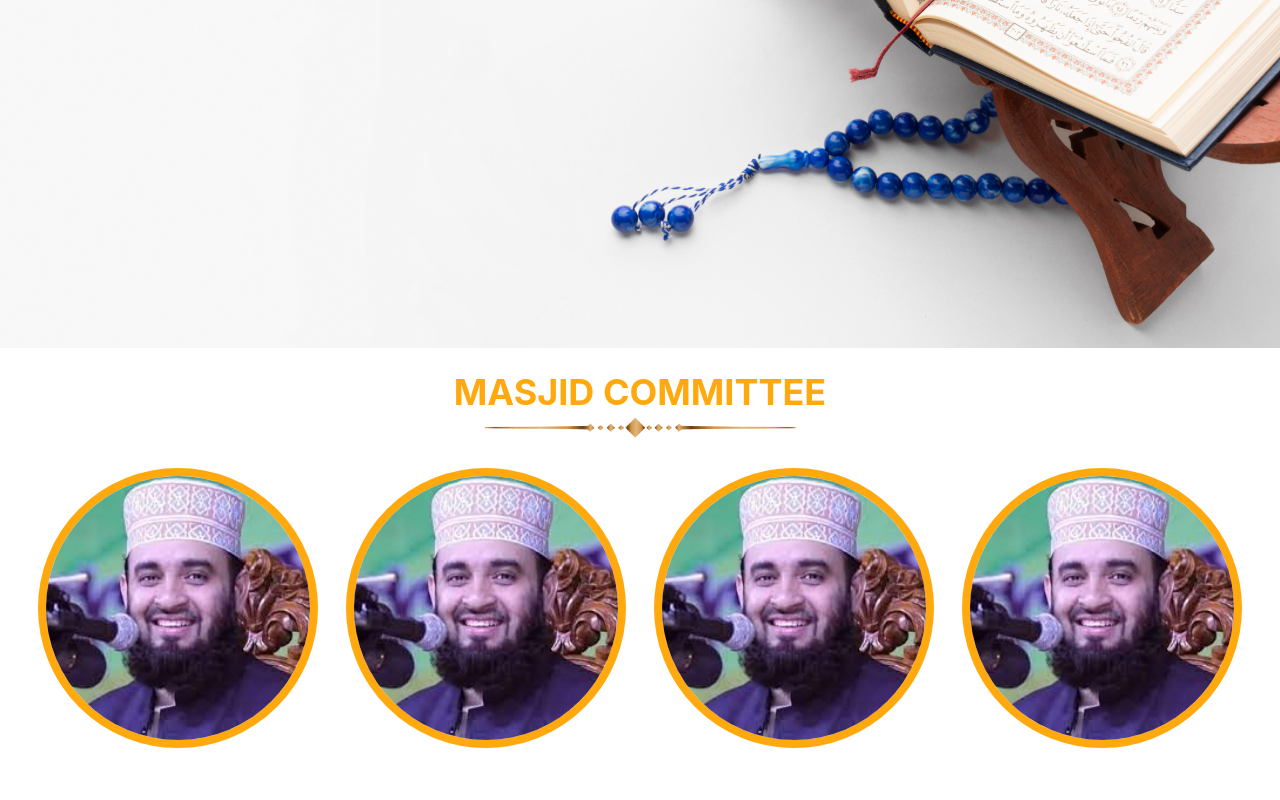
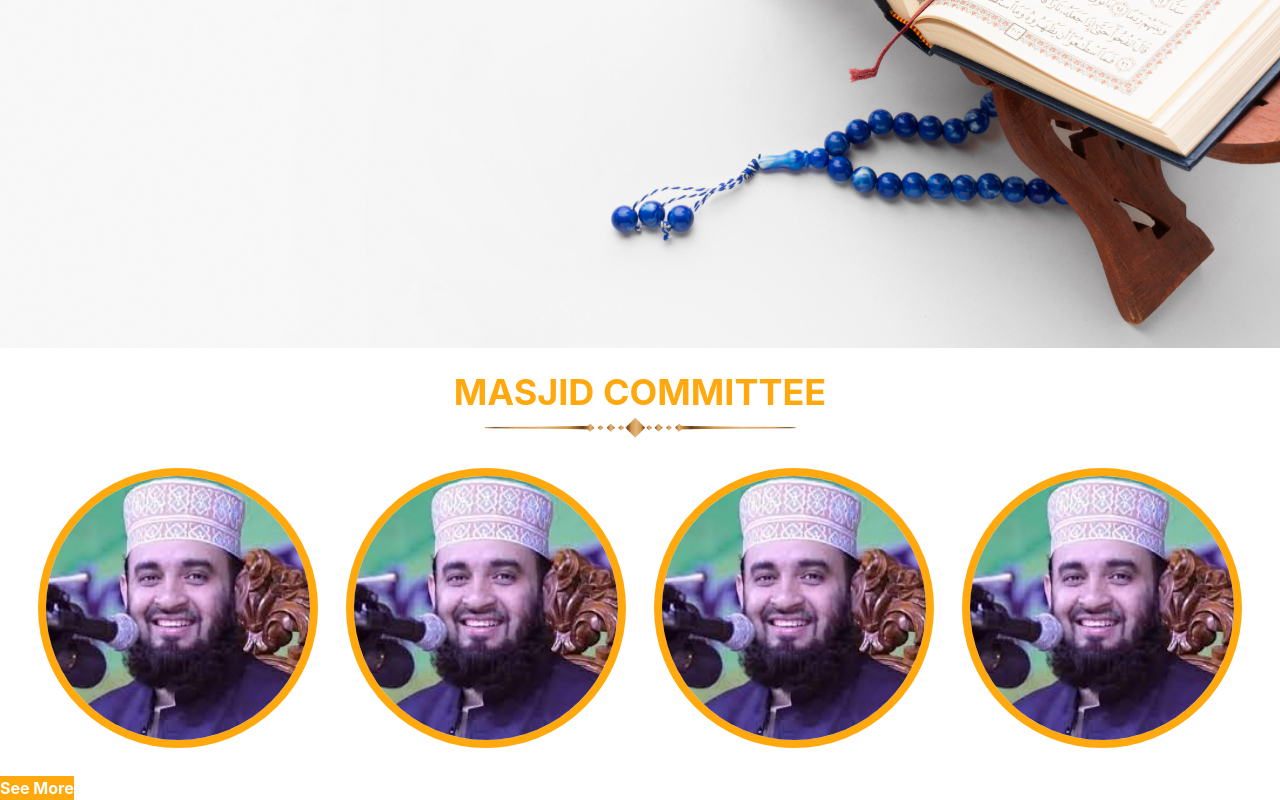
Before and after one commit to ParvesPR/moshjid-project, a React (Create React App) app: page /home in a window 1280 px wide. Shown: the part 1092-1892 px from the top of the page. Before the commit the page ends 1868 px from the top, so only its background shows below. Built offline with nearby package versions, Linux system fonts and the light colour scheme.

Commit message:
blogs component added

```diff
--- /dev/null
+++ b/src/pages/Home/Blogs/Blogs.js
@@ -0,0 +1,14 @@
+import React from 'react';
+
+const Blogs = () => {
+    return (
+        <section>
+
+            <div>
+                <button className='text-white bg-[#FFA90F] font-bold'>See More</button>
+            </div>
+        </section>
+    );
+};
+
+export default Blogs;
--- a/src/pages/Home/Home/Home.js
+++ b/src/pages/Home/Home/Home.js
@@ -1,5 +1,6 @@
 import React from 'react';
 import Banner from '../Banner/Banner';
+import Blogs from '../Blogs/Blogs';
 import Committee from '../Committee/Committee';
 import PrayerTime from '../PrayerTime/PrayerTime';
 
@@ -9,6 +10,7 @@ const Home = () => {
            <Banner></Banner>
            <PrayerTime></PrayerTime>
            <Committee></Committee>
+           <Blogs></Blogs>
         </div>
     );
 };
```
